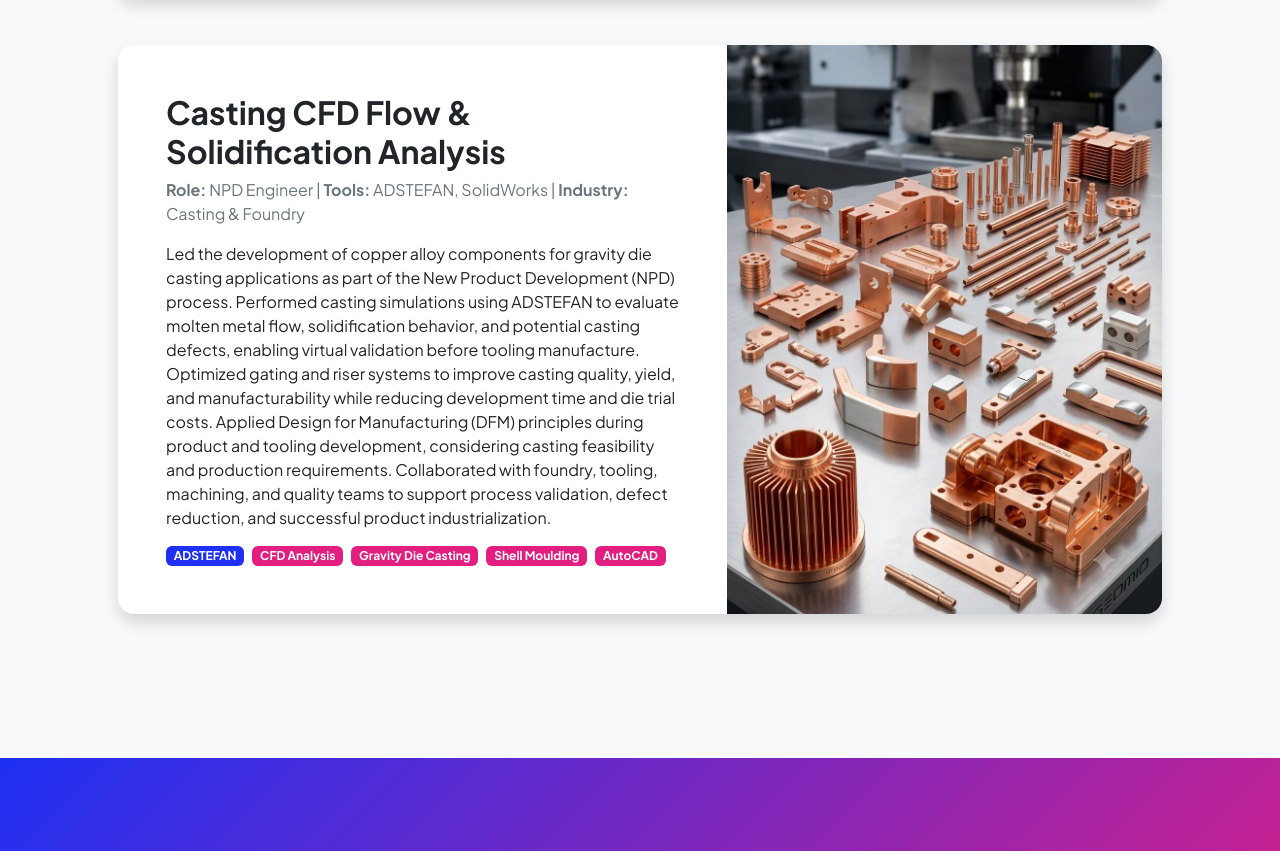
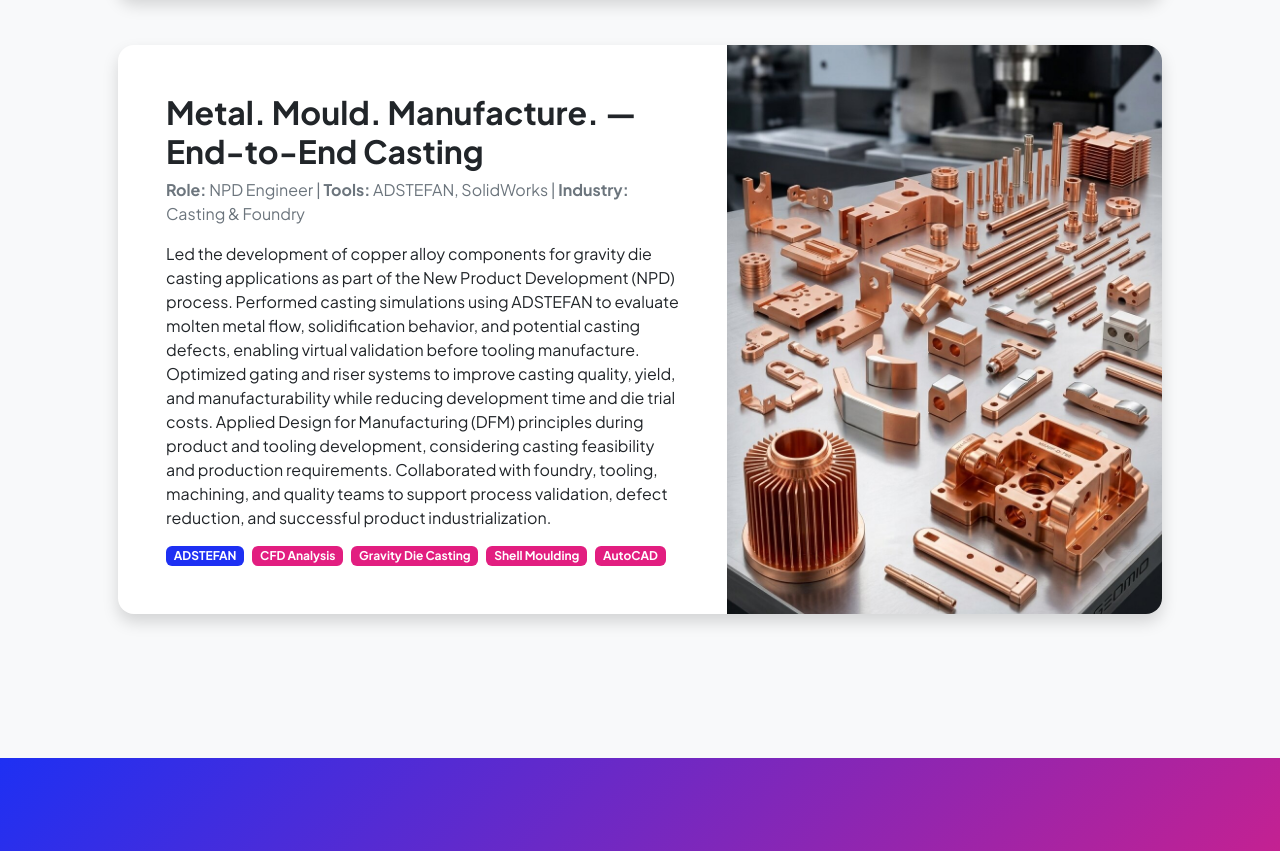
Before and after one commit to Niruthishkumar4/niruthishkumar.github.io, a plain HTML site: page projects.html in a window 1280 px wide. Shown: the part 1107-1958 px from the top of the page. Drawn offline with nearby package versions, Linux system fonts and the light colour scheme.

Commit message:
Update project title for casting analysis section

```diff
--- a/projects.html
+++ b/projects.html
@@ -90,7 +90,7 @@
                                 <div class="card-body p-0">
                                     <div class="row g-0">
                                         <div class="col-lg-7 p-5 d-flex flex-column justify-content-center">
-                                            <h2 class="fw-bolder">Casting CFD Flow &amp; Solidification Analysis</h2>
+                                            <h2 class="fw-bolder">Metal. Mould. Manufacture. — End-to-End Casting</h2>
                                             <p class="text-muted mb-3"><strong>Role:</strong> NPD Engineer | <strong>Tools:</strong> ADSTEFAN, SolidWorks | <strong>Industry:</strong> Casting &amp; Foundry</p>
                                             <p>Led the development of copper alloy components for gravity die casting applications as part of the New Product Development (NPD) process. Performed casting simulations using ADSTEFAN to evaluate molten metal flow, solidification behavior, and potential casting defects, enabling virtual validation before tooling manufacture. Optimized gating and riser systems to improve casting quality, yield, and manufacturability while reducing development time and die trial costs. Applied Design for Manufacturing (DFM) principles during product and tooling development, considering casting feasibility and production requirements. Collaborated with foundry, tooling, machining, and quality teams to support process validation, defect reduction, and successful product industrialization.</p>
                                             <div class="d-flex flex-wrap gap-2">
```
